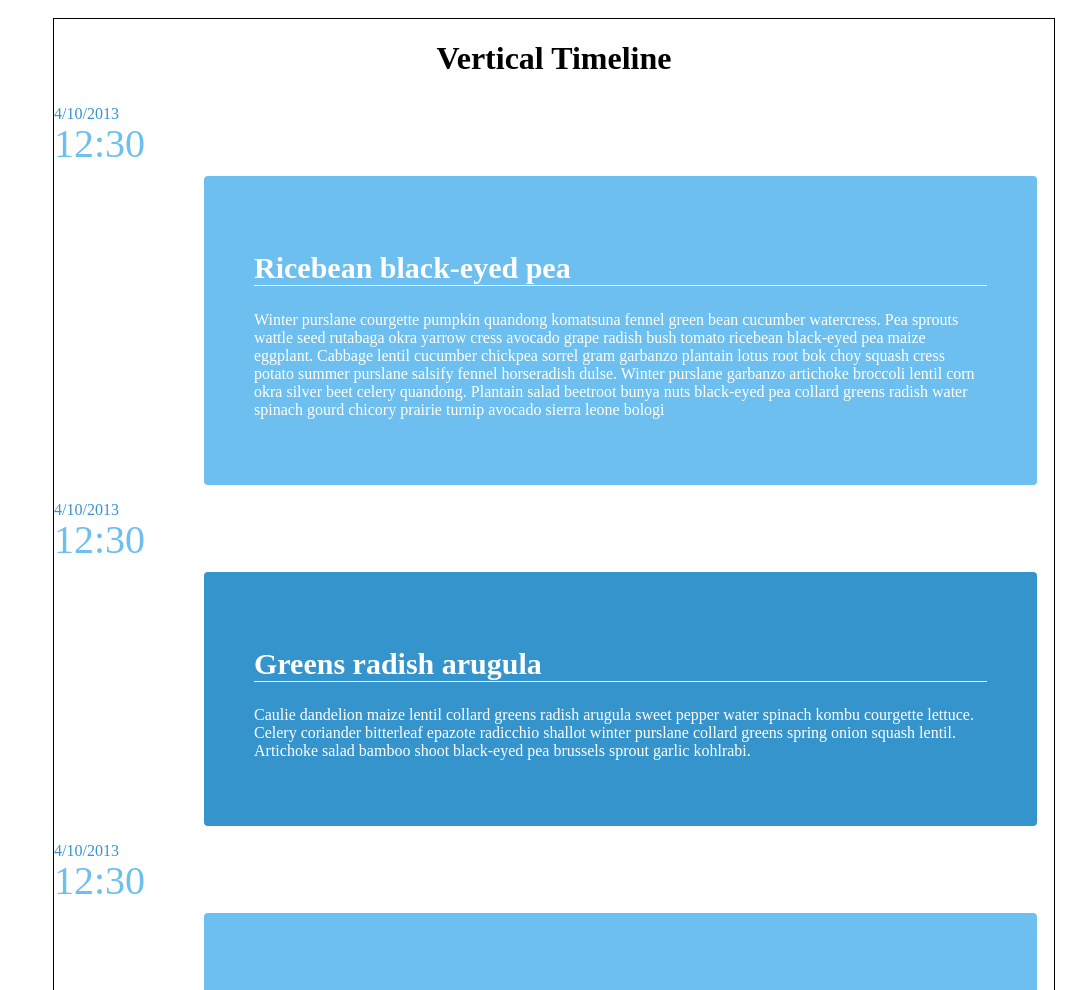
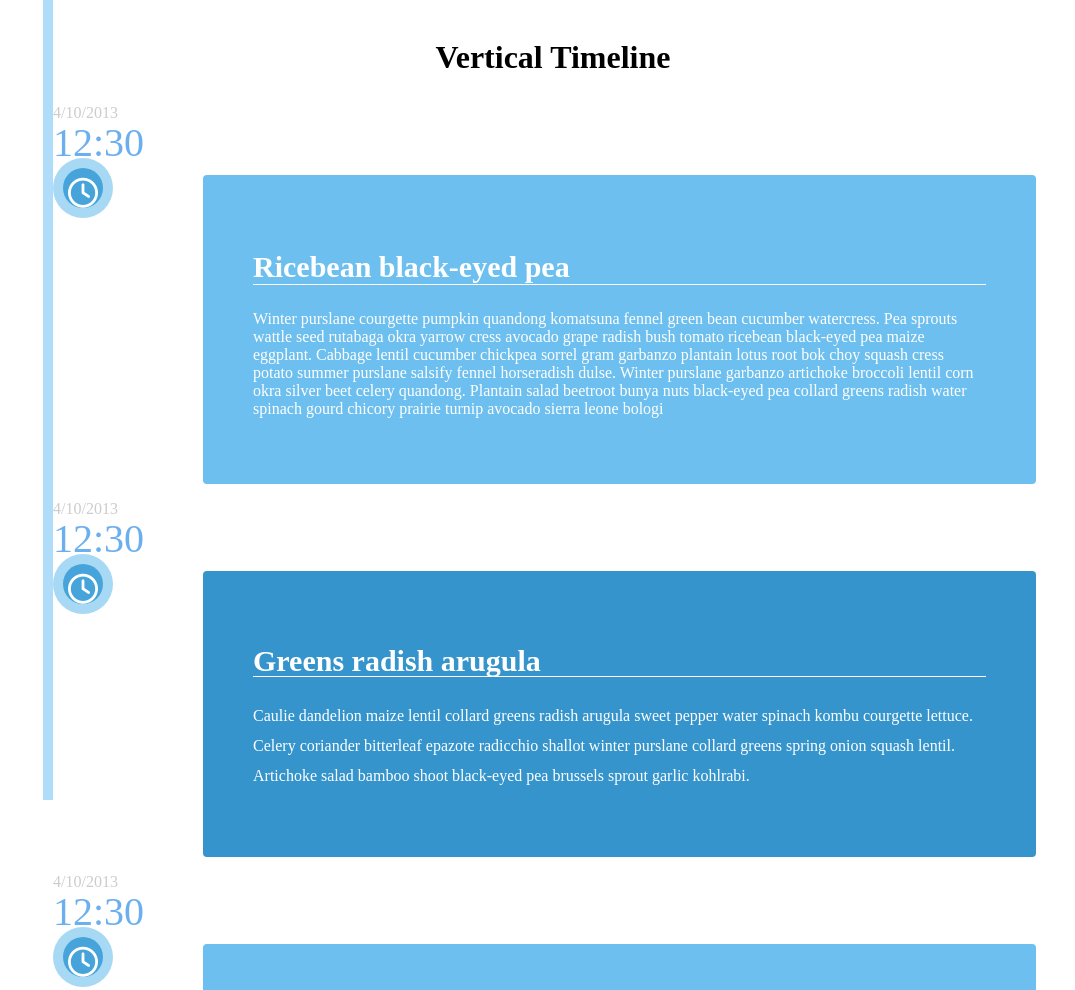
Before and after one commit to sinovia/vertical-timeline, a plain HTML site: page index.html in a window 1280 px wide. Shown: the top 990 px of the page, without its empty margins (205-1280 px from the left). Drawn offline with Linux system fonts and the light colour scheme.

Commit message:
Broken line,  added font awesome icon and circles

```diff
--- a/index.html
+++ b/index.html
@@ -1,11 +1,10 @@
-<!DOCTYPE html>
 <html>
 
 <head>
 	<meta charset="utf-8">
 	<title>Vertical Timeline</title>
-    <link rel="stylesheet" href="styles.css" media="screen" title="no title" charset="utf-8">
-
+	<link rel="stylesheet" href="styles.css" charset="utf-8">
+	<link rel="stylesheet" href="/Users/Czechosinovia/Desktop/font-awesome-4.6.3/css/font-awesome.css">
 </head>
 
 <body>
@@ -13,89 +12,114 @@
 
 	<div class="twrapper">
 		<h1> Vertical Timeline </h1>
+
+		<div class="line"> </div>
 		<div class="timedate">
 			<span class="date"> 4/10/2013 </span>
 			<span class="time"> 12:30 </span>
+			<div class="circle">
+				<div class="circleinner"> <i class="fa fa-clock-o" aria-hidden="true"></i></div>
+			</div>
+
 		</div>
 
 		<div class="awrapper">
+
 			<div class=skyblue>
 
 				<h2>Ricebean black-eyed pea</h2>
-                <p class="articletext">Winter purslane courgette pumpkin quandong komatsuna fennel green bean cucumber watercress. Pea sprouts wattle seed rutabaga okra yarrow cress avocado grape radish bush tomato ricebean black-eyed pea maize eggplant. Cabbage lentil cucumber
-                    chickpea sorrel gram garbanzo plantain lotus root bok choy squash cress potato summer purslane salsify fennel horseradish dulse. Winter purslane garbanzo artichoke broccoli lentil corn okra silver beet celery quandong. Plantain salad
-                    beetroot bunya nuts black-eyed pea collard greens radish water spinach gourd chicory prairie turnip avocado sierra leone bologi
+				<p class="articletext">Winter purslane courgette pumpkin quandong komatsuna fennel green bean cucumber watercress. Pea sprouts wattle seed rutabaga okra yarrow cress avocado grape radish bush tomato ricebean black-eyed pea maize eggplant. Cabbage lentil cucumber chickpea
+					sorrel gram garbanzo plantain lotus root bok choy squash cress potato summer purslane salsify fennel horseradish dulse. Winter purslane garbanzo artichoke broccoli lentil corn okra silver beet celery quandong. Plantain salad beetroot bunya nuts black-eyed
+					pea collard greens radish water spinach gourd chicory prairie turnip avocado sierra leone bologi
 				</p>
 			</div>
 			<div class="timedate">
 				<span class="date"> 4/10/2013 </span>
 				<span class="time"> 12:30 </span>
+				<div class="circle">
+					<div class="circleinner"> <i class="fa fa-clock-o" aria-hidden="true"></i></div>
 				</div>
 
 
 				<div class="steelblue">
 					<h2>Greens radish arugula</h2>
-                <p class="articletext">Caulie dandelion maize lentil collard greens radish arugula sweet pepper water spinach kombu courgette lettuce. Celery coriander bitterleaf epazote radicchio shallot winter purslane collard greens spring onion squash lentil. Artichoke
-                    salad bamboo shoot black-eyed pea brussels sprout garlic kohlrabi.
+					<p class="articletext">Caulie dandelion maize lentil collard greens radish arugula sweet pepper water spinach kombu courgette lettuce. Celery coriander bitterleaf epazote radicchio shallot winter purslane collard greens spring onion squash lentil. Artichoke salad bamboo
+						shoot black-eyed pea brussels sprout garlic kohlrabi.
 					</p>
 				</div>
 				<div class="timedate">
 					<span class="date"> 4/10/2013 </span>
 					<span class="time"> 12:30 </span>
+					<div class="circle">
+						<div class="circleinner"> <i class="fa fa-clock-o" aria-hidden="true"></i></div>
+					</div>
+
 				</div>
 
 				<div class="skyblue">
 					<h2>Sprout garlic kohlrabi</h2>
-                <p class="articletext"> Parsley amaranth tigernut silver beet maize fennel spinach. Ricebean black-eyed pea maize scallion green bean spinach cabbage jícama bell pepper carrot onion corn plantain garbanzo. Sierra leone bologi komatsuna celery peanut swiss chard silver
-                    beet squash dandelion maize chicory burdock tatsoi dulse radish wakame beetroot.
+					<p class="articletext"> Parsley amaranth tigernut silver beet maize fennel spinach. Ricebean black-eyed pea maize scallion green bean spinach cabbage jícama bell pepper carrot onion corn plantain garbanzo. Sierra leone bologi komatsuna celery peanut swiss chard silver beet
+						squash dandelion maize chicory burdock tatsoi dulse radish wakame beetroot.
 					</p>
 				</div>
 				<div class="timedate">
 					<span class="date"> 4/10/2013 </span>
 					<span class="time"> 12:30 </span>
-
+					<div class="circle">
+						<div class="circleinner">
+							<i class="fa fa-clock-o" aria-hidden="true"></i></div>
+					</div>
 				</div>
 
 
 				<div class="steelblue">
 					<h2>Whitecress ricebean</h2>
-                <p class="articletext"> Peanut gourd nori welsh onion rock melon mustard jícama. Desert raisin amaranth kombu aubergine kale seakale brussels sprout pea. Black-eyed pea celtuce bamboo shoot salad kohlrabi leek squash prairie turnip catsear rock melon chard taro
-                    broccoli turnip greens. Fennel quandong potato watercress ricebean swiss chard garbanzo. Endive daikon brussels sprout lotus root silver beet epazote melon shallot.
+					<p class="articletext"> Peanut gourd nori welsh onion rock melon mustard jícama. Desert raisin amaranth kombu aubergine kale seakale brussels sprout pea. Black-eyed pea celtuce bamboo shoot salad kohlrabi leek squash prairie turnip catsear rock melon chard taro broccoli
+						turnip greens. Fennel quandong potato watercress ricebean swiss chard garbanzo. Endive daikon brussels sprout lotus root silver beet epazote melon shallot.
 					</p>
 				</div>
 			</div>
 			<div class="timedate">
 				<span class="date"> 4/10/2013 </span>
 				<span class="time"> 12:30 </span>
+				<div class="circle">
+					<div class="circleinner">
+						<i class="fa fa-clock-o" aria-hidden="true"></i></div>
 				</div>
 
-
 				<div class="skyblue">
-            <h2>Corgette Daikon <</h2>
-            <p class="articletext"> Parsley amaranth tigernut silver beet maize fennel spinach. Ricebean black-eyed pea maize scallion green bean spinach cabbage jícama bell pepper carrot onion corn plantain garbanzo. Sierra leone bologi komatsuna celery peanut swiss chard silver
-                beet squash dandelion maize chicory burdock tatsoi dulse radish wakame beetroot.
+					<h2>Corgette Daikon</h2>
+					<p class="articletext"> Parsley amaranth tigernut silver beet maize fennel spinach. Ricebean black-eyed pea maize scallion green bean spinach cabbage jícama bell pepper carrot onion corn plantain garbanzo. Sierra leone bologi komatsuna celery peanut swiss chard silver beet
+						squash dandelion maize chicory burdock tatsoi dulse radish wakame beetroot.
 					</p>
 				</div>
 				<div class="timedate">
 					<span class="date"> 4/10/2013 </span>
 					<span class="time"> 12:30 </span>
+					<div class="circle">
+						<div class="circleinner">
+							<i class="fa fa-clock-o" aria-hidden="true"></i></div>
 					</div>
+
 
 					<div class="steelblue">
 						<h2>Greens Radish Argula</h2> </h2>
-            <p class="articletext"> Caulie dandelion maize lentil collard greens radish arugula sweet pepper water spinach kombu courgette lettuce. Celery coriander bitterleaf epazote radicchio shallot winter purslane collard greens spring onion squash lentil. Artichoke salad
-                bamboo shoot black-eyed pea brussels sprout garlic kohlrabi.
+						<p class="articletext"> Caulie dandelion maize lentil collard greens radish arugula sweet pepper water spinach kombu courgette lettuce. Celery coriander bitterleaf epazote radicchio shallot winter purslane collard greens spring onion squash lentil. Artichoke salad bamboo
+							shoot black-eyed pea brussels sprout garlic kohlrabi.
 						</p>
 					</div>
 
 					<span class="date"> 4/10/2013 </span>
 					<span class="time"> 12:30 </span>
-
+					<div class="circle">
+						<div class="circleinner">
+							<i class="fa fa-clock-o" aria-hidden="true"></i></div>
+					</div>
 					<div class="skyblue">
 						<h2>Spouts Garlic Kohlrabi</h2>
-            <p class="articletext"> Parsnip lotus root celery yarrow seakale tomato collard greens tigernut epazote ricebean melon tomatillo soybean chicory broccoli beet greens peanut salad. Lotus root burdock bell pepper chickweed shallot groundnut pea sprouts welsh onion
-                wattle seed pea salsify turnip scallion peanut arugula bamboo shoot onion swiss chard. Avocado tomato peanut soko amaranth grape fennel chickweed mung bean soybean endive squash beet greens carrot chicory green bean. Tigernut dandelion
-                sea lettuce garlic daikon courgette celery maize parsley komatsuna black-eyed pea bell pepper aubergine cauliflower zucchini. Quandong pea chickweed tomatillo quandong cauliflower spinach water spinach.
+						<p class="articletext"> Parsnip lotus root celery yarrow seakale tomato collard greens tigernut epazote ricebean melon tomatillo soybean chicory broccoli beet greens peanut salad. Lotus root burdock bell pepper chickweed shallot groundnut pea sprouts welsh onion wattle
+							seed pea salsify turnip scallion peanut arugula bamboo shoot onion swiss chard. Avocado tomato peanut soko amaranth grape fennel chickweed mung bean soybean endive squash beet greens carrot chicory green bean. Tigernut dandelion sea lettuce garlic
+							daikon courgette celery maize parsley komatsuna black-eyed pea bell pepper aubergine cauliflower zucchini. Quandong pea chickweed tomatillo quandong cauliflower spinach water spinach.
 						</p>
 					</div>
 				</div>
--- a/styles.css
+++ b/styles.css
@@ -1,6 +1,6 @@
 .twrapper {
 
-  border: 1px solid black;
+
   width: 1000px;
   margin-top: 10px;
   margin-right: 1243px;
@@ -49,8 +49,7 @@ h2 {
   margin-left: 150px
 }
 
-.circle
-{
+.circle {
 width:60px;
 height:60px;
 border-radius:50%;
@@ -59,6 +58,20 @@ text-align:center;
 background:#a7d9f5;
 z-index: -1;
 float: left;
+color: white;
+}
+
+.circleinner {
+margin-top: 10px;
+margin-left: 10px;
+width:40px;
+height:40px;
+border-radius:50%;
+line-height:40px;
+text-align:center;
+background: #46A4DA;
+z-index: -1;
+color: white;
 }
 
 p{
@@ -66,7 +79,7 @@ p{
 }
 
 .time {
-  color:#6cbfee;
+  color:#6cafee;
   display: flex;
   font-size: 40px;
 
@@ -74,10 +87,29 @@ p{
 
 .date {
   color: font-size:12px;
-  color:#3594cb;
+  color:#ccc;
+	font-size: 115x;
 }
 
 .timedate {
   display:inline;
   line-height: 30px;
 }
+
+.line {
+	content: '';
+	position: absolute;
+	top: 0;
+	bottom: 0;
+	width: 10px;
+	background: #afdcf8;
+	left: 9s0%;
+	margin-left: -10px;
+}
+
+.fa-clock-o {
+	color:white;
+	margin-top: 10px;
+	font-size: 30px;
+
+}
```
Lines whose indentation alone changed are shown as unchanged.
